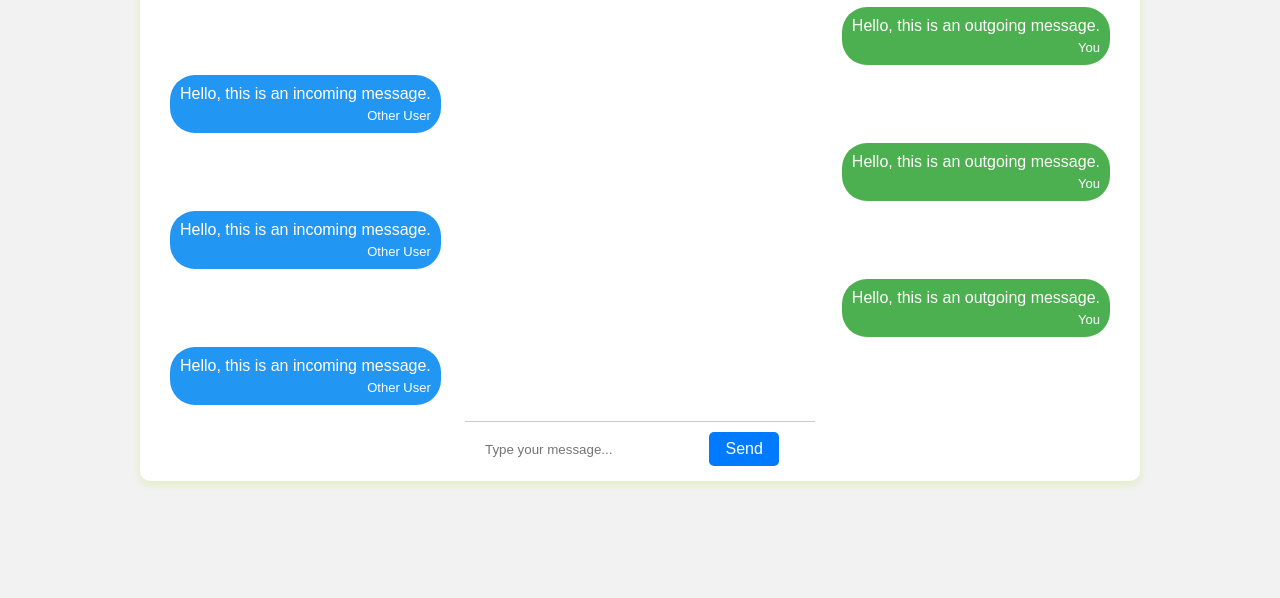
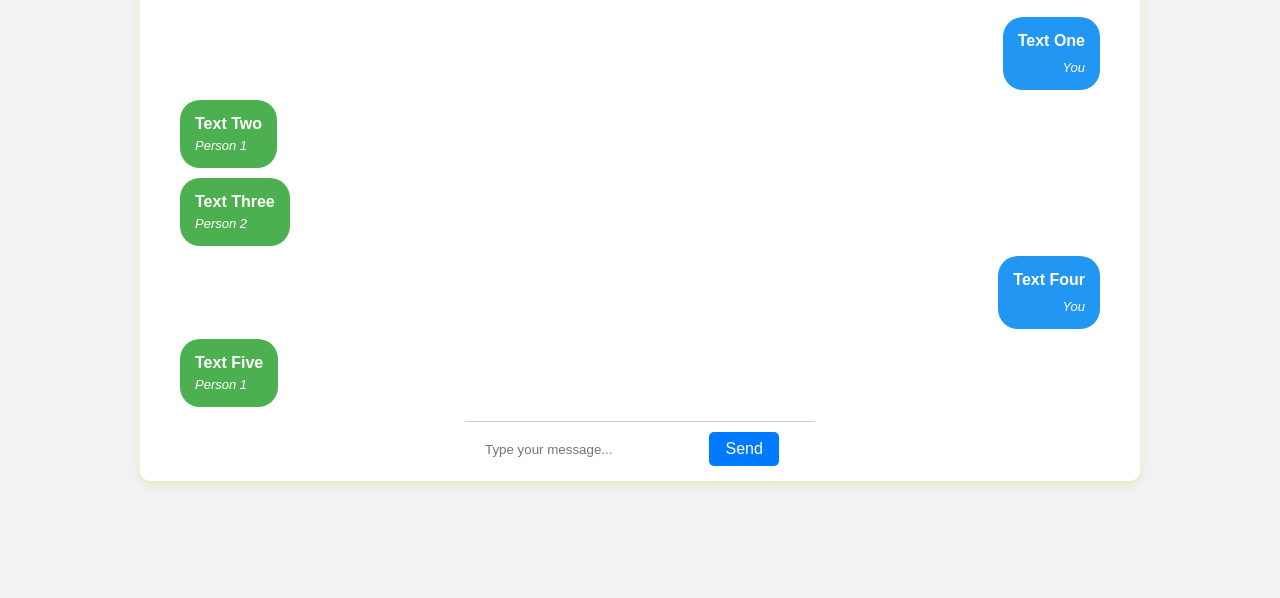
Before and after one commit to Hurley2017/Group_Chat_Room, a website: page pages/chat.html in a window 1280 px wide. Shown: the part 202-800 px from the top of the page. Drawn offline with Linux system fonts and the light colour scheme; files that its build step writes are made by us from their sources.

Commit message:
Chat UI looking? ?

```diff
--- a/pages/chat.html
+++ b/pages/chat.html
@@ -8,14 +8,14 @@
 </head>
 <body>
     <nav class="navbar">
-        <h1>Welcome, User!</h1>
+        <h1>Welcome, Tusher!</h1>
         <a href="#" class="home-button">Home</a>
         <a href="#" class="logout-button">Logout</a>
     </nav>
     <main>
         <div class="chat-box">
             <div class="chat-header">
-                <h2 class="chat-room-title">Chat Room 1</h2>
+                <h2 class="chat-room-title">Chat Room Name</h2>
                 <button class="leave-button">Leave</button>
             </div>
             <hr>
@@ -23,7 +23,7 @@
                 <!-- Outgoing message -->
                 <div class="message outgoing">
                     <div class="message-content">
-                        <p class="message-text">Hello, this is an outgoing message.</p>
+                        <p class="message-text">Text One</p>
                         <p class="message-sender">You</p>
                     </div>
                 </div>
@@ -31,68 +31,27 @@
                 <!-- Incoming message -->
                 <div class="message incoming">
                     <div class="message-content">
-                        <p class="message-text">Hello, this is an incoming message.</p>
-                        <p class="message-sender">Other User</p>
+                        <p class="message-text">Text Two</p>
+                        <p class="message-receiver">Person 1</p>
+                    </div>
+                </div>
+                <div class="message incoming">
+                    <div class="message-content">
+                        <p class="message-text">Text Three</p>
+                        <p class="message-receiver">Person 2</p>
                     </div>
                 </div>
                 <!-- Outgoing message -->
                 <div class="message outgoing">
                     <div class="message-content">
-                        <p class="message-text">Hello, this is an outgoing message.</p>
+                        <p class="message-text">Text Four</p>
                         <p class="message-sender">You</p>
                     </div>
                 </div>
-
-                <!-- Incoming message -->
                 <div class="message incoming">
                     <div class="message-content">
-                        <p class="message-text">Hello, this is an incoming message.</p>
-                        <p class="message-sender">Other User</p>
-                    </div>
-                </div>
-                <!-- Outgoing message -->
-                <div class="message outgoing">
-                    <div class="message-content">
-                        <p class="message-text">Hello, this is an outgoing message.</p>
-                        <p class="message-sender">You</p>
-                    </div>
-                </div>
-
-                <!-- Incoming message -->
-                <div class="message incoming">
-                    <div class="message-content">
-                        <p class="message-text">Hello, this is an incoming message.</p>
-                        <p class="message-sender">Other User</p>
-                    </div>
-                </div>
-                <!-- Outgoing message -->
-                <div class="message outgoing">
-                    <div class="message-content">
-                        <p class="message-text">Hello, this is an outgoing message.</p>
-                        <p class="message-sender">You</p>
-                    </div>
-                </div>
-
-                <!-- Incoming message -->
-                <div class="message incoming">
-                    <div class="message-content">
-                        <p class="message-text">Hello, this is an incoming message.</p>
-                        <p class="message-sender">Other User</p>
-                    </div>
-                </div>
-                <!-- Outgoing message -->
-                <div class="message outgoing">
-                    <div class="message-content">
-                        <p class="message-text">Hello, this is an outgoing message.</p>
-                        <p class="message-sender">You</p>
-                    </div>
-                </div>
-
-                <!-- Incoming message -->
-                <div class="message incoming">
-                    <div class="message-content">
-                        <p class="message-text">Hello, this is an incoming message.</p>
-                        <p class="message-sender">Other User</p>
+                        <p class="message-text">Text Five</p>
+                        <p class="message-receiver">Person 1</p>
                     </div>
                 </div>
             </div>
--- a/styles/chat.css
+++ b/styles/chat.css
@@ -168,40 +168,49 @@ main {
 .message-container {
     max-width: 100%;
     margin: 0 auto;
-    padding: 10px;
+    padding: 20px;
     overflow-y: scroll;
-    max-height: 80%;
+    max-height: 84%;
 }
 
 .message {
     display: inline-block;
     margin-bottom: 10px;
     clear: both;
-    border-radius: 25px;
-    padding: 10px;
+    border-radius: 20px;
+    padding: 15px;
     max-width: 70%; /* Adjust as needed */
 }
 
 .outgoing {
     float: right;
-    background-color: #4CAF50; /* Green for outgoing messages */
+    background-color: #2196F3; /* Green for outgoing messages */
     color: #fff;
     text-align: right;
 }
 
 .incoming {
     float: left;
-    background-color: #2196F3; /* Blue for incoming messages */
+    background-color: #4CAF50; /* Blue for incoming messages */
     color: #fff;
     text-align: left;
 }
 
 .message-text {
     margin: 0;
+    font-weight: bold;
 }
 
 .message-sender {
-    font-size: small;
+    font-size: 13px;
+    margin-top: 10px;
+    text-align: right; /* Adjust to 'left' for incoming messages */
+    font-style: italic;
+}
+
+.message-receiver {
+    font-size: 13px;
     margin-top: 5px;
-    text-align: right; /* Adjust to 'left' for incoming messages */
+    text-align: left; /* Adjust to 'left' for incoming messages */
+    font-style: italic;
 }
```
